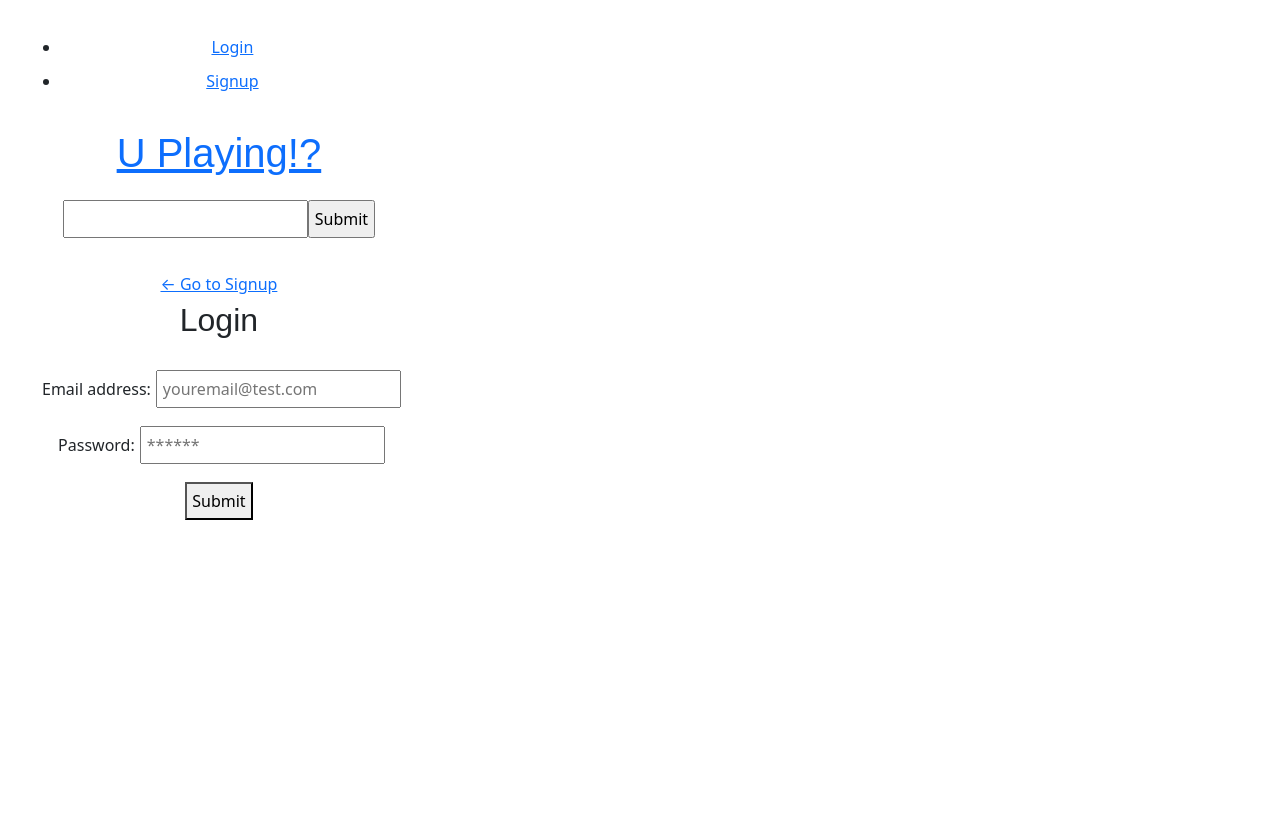
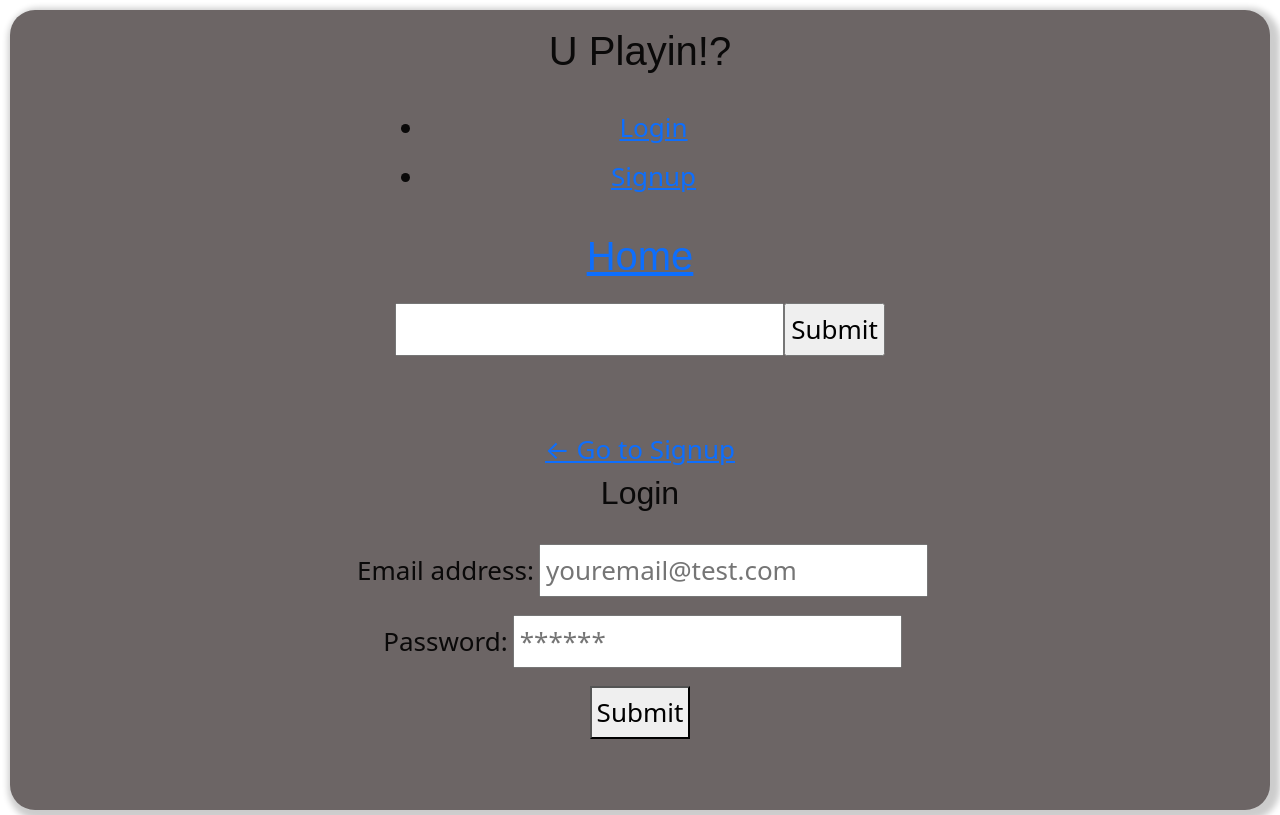
Before and after one commit to LoiT1020/U-Playing, a React (Create React App) app in the folder client/: page /login in a window 1280 px wide. Built offline with nearby package versions, Linux system fonts and the light colour scheme.

Commit message:
css changes

```diff
--- a/client/src/App.css
+++ b/client/src/App.css
@@ -2,6 +2,7 @@
   box-sizing: border-box;
   margin: 30;
   padding: 5px;
+  flex-direction: column;
 }
 
 body {
@@ -27,15 +28,21 @@ body {
   }
 }
 
-.App-header {
-  background-color: #ffffff;
+.App {
+  background-color: #6c6565;
   min-height: 100vh;
   display: flex;
   flex-direction: column;
   align-items: center;
   justify-content: center;
+  padding: 5px;
+  border-radius: 25px;
   font-size: calc(10px + 2vmin);
-  color: white;
+  color: rgb(10, 9, 9);
+  box-shadow: 4px 4px 6px 6px rgba(0, 0, 0, 0.2);
+}
+.flex-row space-between my-2 {
+  border-radius: 20px;
 }
 
 .App-link {
@@ -50,3 +57,13 @@ body {
     transform: rotate(360deg);
   }
 }
+
+.form {
+  border: #444;
+  padding: 20px;
+  margin: 20px;
+}
+
+.header {
+  position: sticky; top: 0;
+}
--- a/client/src/App.js
+++ b/client/src/App.js
@@ -36,7 +36,10 @@ function App () {
     <ApolloProvider client={client}>
     <Router>
       <div className="App">
-        <Header />
+      <h1>U Playin!?</h1>
+        <Header className='header' />
+        <form class="form">
+
         <Routes>
           <Route path='/' element={<Home />} />
           <Route path='/signup' element={<Signup/>} />
@@ -44,6 +47,7 @@ function App () {
         <Route path ='/results' element={<Detail />} />
           <Route path ='/games/:id' element={<Display />} />
         </Routes>
+        </form>
       </div>
     </Router>
     </ApolloProvider>
--- a/client/src/components/Header/index.js
+++ b/client/src/components/Header/index.js
@@ -1,6 +1,7 @@
 import React from 'react';
 import Nav from '../Nav'
 import Search from '../Search';
+
 function Header() {
 
 
@@ -8,7 +9,7 @@ function Header() {
         <header>
             <Nav />
             <h1 className='Title'>
-                <a href ="/"> U Playing!?</a>
+                <a href ="/"> Home</a>
             </h1>
             <Search />
         </header>
--- a/package.json
+++ b/package.json
@@ -17,6 +17,7 @@
     "concurrently": "^5.1.0"
   },
   "dependencies": {
+    "@material-ui/core": "^4.12.4",
     "bootstrap": "^5.2.2",
     "react-router-dom": "^6.4.2"
   }
```
Also changed, not shown: 1 other file (tests, documents, lock files or other folders).
